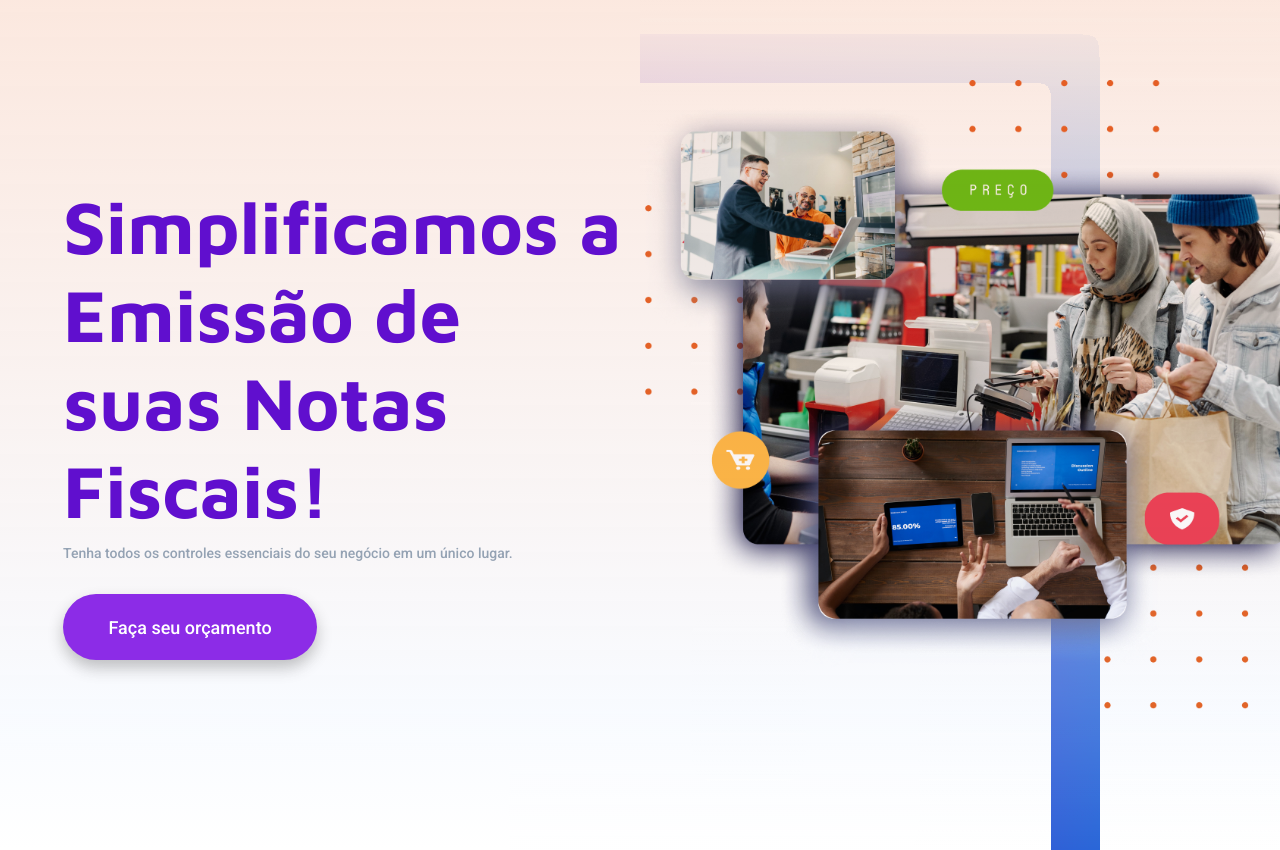
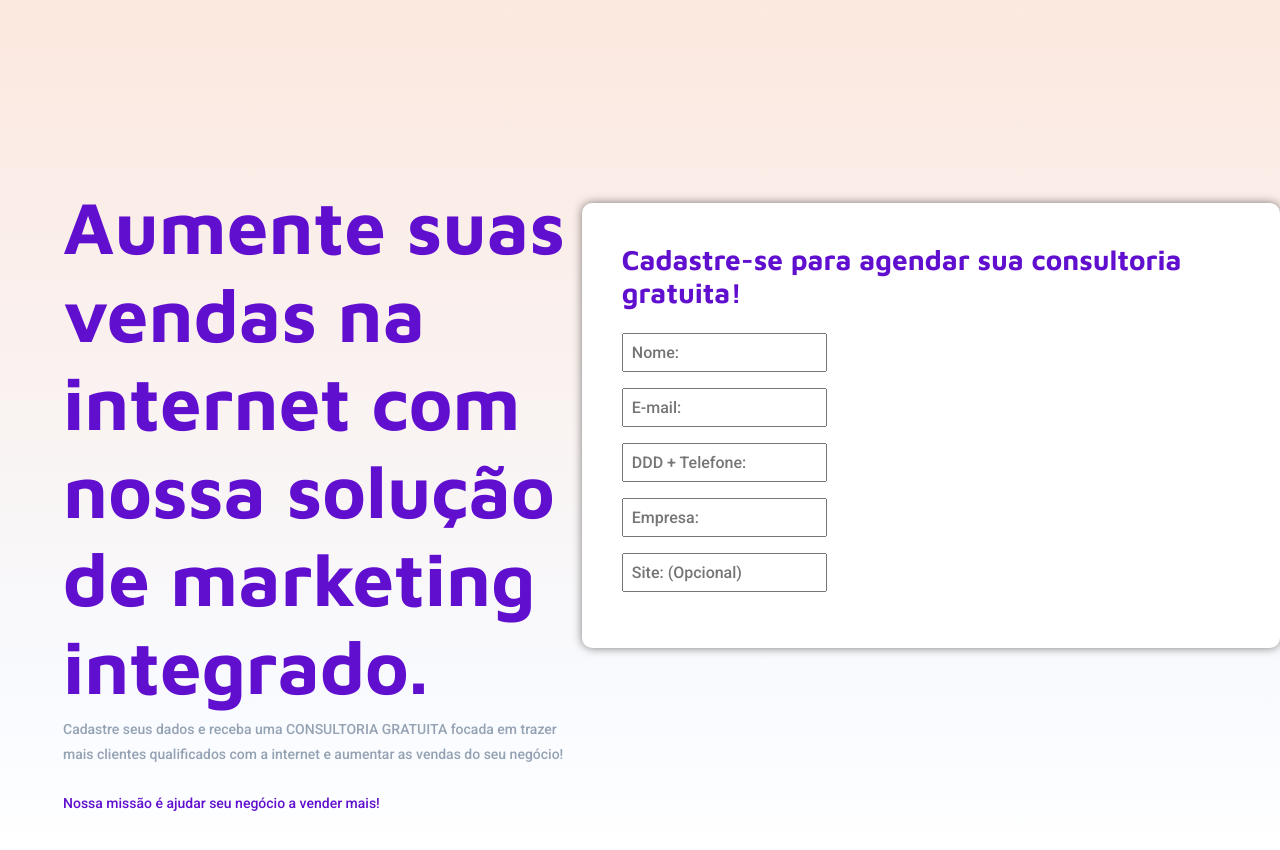
Before and after one commit to franckantonnyt/oBomSobrinho, a Next.js app: page /components/StartPage in a window 1280 px wide. Built offline with nearby package versions, Linux system fonts and the light colour scheme.

Commit message:
add form

```diff
--- /dev/null
+++ b/src/pages/components/Form/index.tsx
@@ -0,0 +1,16 @@
+import styles from './styles.module.scss';
+
+const StartPage = () => {
+    return (
+        <form className={styles.form}>
+            <h1>Cadastre-se para agendar sua consultoria gratuita!</h1>
+            <input type="text" name="name" placeholder="Nome:" aria-required="true" />
+            <input type="email" name="email" placeholder="E-mail:" aria-required="true" />
+            <input type="text" name="phone" placeholder="DDD + Telefone:" aria-required="true" data-fme-mask="ev-tel-ddd9" />
+            <input type="text" name="place" placeholder="Empresa:" aria-required="true" />
+            <input type="text" name="site" placeholder="Site: (Opcional)" />
+        </form>
+    );
+};
+
+export default StartPage;
--- /dev/null
+++ b/src/pages/components/Form/styles.module.scss
@@ -0,0 +1,15 @@
+.form {
+    display: flex;
+    flex-direction: column;
+    align-items: flex-start;
+
+    h1 {
+        padding-bottom: 24px;
+    }
+
+    input {
+        padding: 8px;
+        font-size: 16px;
+        margin-bottom: 16px;
+    }
+}
--- a/src/pages/components/StartPage/index.tsx
+++ b/src/pages/components/StartPage/index.tsx
@@ -1,17 +1,19 @@
 import styles from './styles.module.scss';
+
+import Form from '../Form';
 
 const StartPage = () => {
   return (
     <section className={styles.startPage}>
       <div className={styles.containerTitleButton}>
-        <h1>Simplificamos a Emissão de suas Notas Fiscais!</h1>
+        <h1>Aumente suas vendas na internet com nossa solução de marketing integrado.</h1>
         <p>
-          Tenha todos os controles essenciais do seu negócio em um único lugar.
+          Cadastre seus dados e receba uma CONSULTORIA GRATUITA focada em trazer mais clientes qualificados com a internet e aumentar as vendas do seu negócio!
         </p>
-        <button>Faça seu orçamento</button>
+        <span>Nossa missão é ajudar seu negócio a vender mais!</span>
       </div>
-      <div className={styles.containerImages}>
-        <div className={styles.backgroundImage} />
+      <div className={styles.containerForm}>
+        <Form />
       </div>
     </section>
   );
--- a/src/pages/components/StartPage/styles.module.scss
+++ b/src/pages/components/StartPage/styles.module.scss
@@ -47,25 +47,11 @@
     }
   }
 
-  .containerImages {
-    width: 50%;
-    height: 100%;
-    padding-top: 80px;
-    background: linear-gradient(180deg, #ffffff 0%, rgba(255, 255, 255, 0) 100%),
-      url('../../../../public//assets/icons/logo-o-bom-sobrinho.png');
-    background-repeat: no-repeat;
-    mix-blend-mode: multiply;
-    background-position: 100% 0%;
-
-    .backgroundImage {
-      width: 100%;
-      height: 100%;
-      display: flex;
-      align-items: center;
-      justify-content: center;
-      background: url('../../../../public//assets/featured-image.png');
-      background-repeat: no-repeat;
-      background-size: 100%;
-    }
+  .containerForm {
+    padding: 40px;
+    border-radius: 10px;
+    background-color: white;
+    box-shadow: 0 0 10px 0 rgb(0 0 0 / 50%);
+    transition: background 0.3s, border 0.3s, border-radius 0.3s, box-shadow 0.3s;
   }
 }
```
